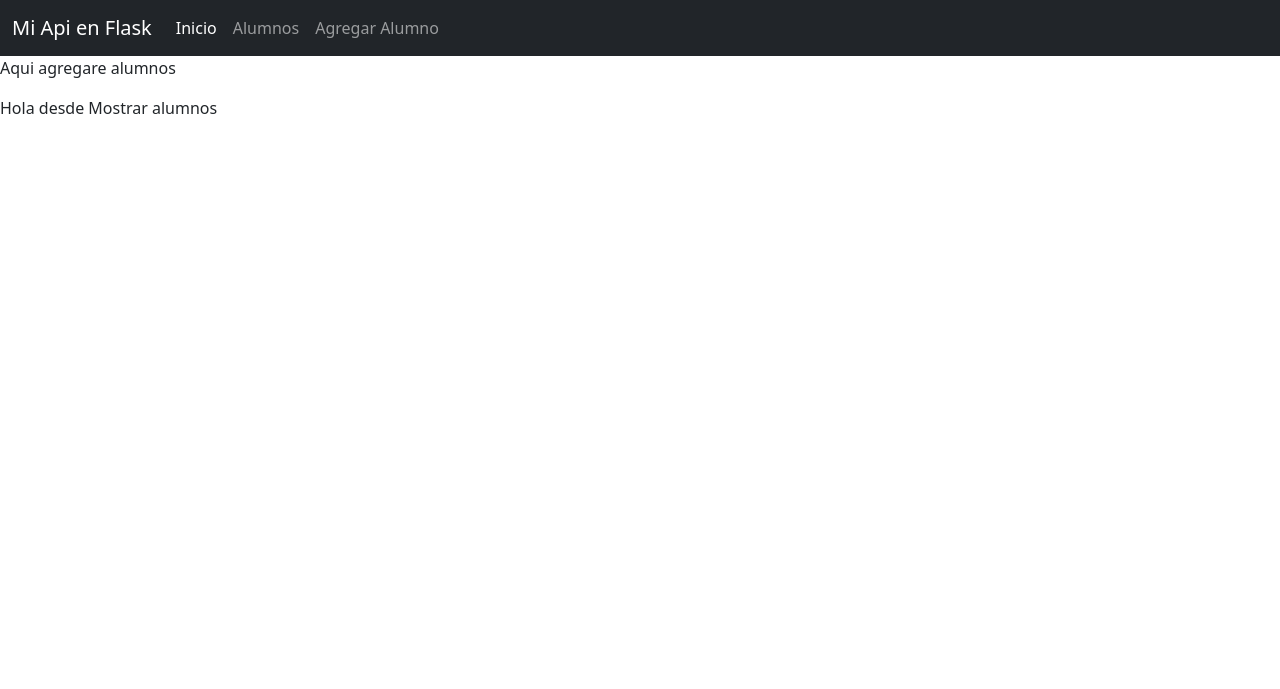
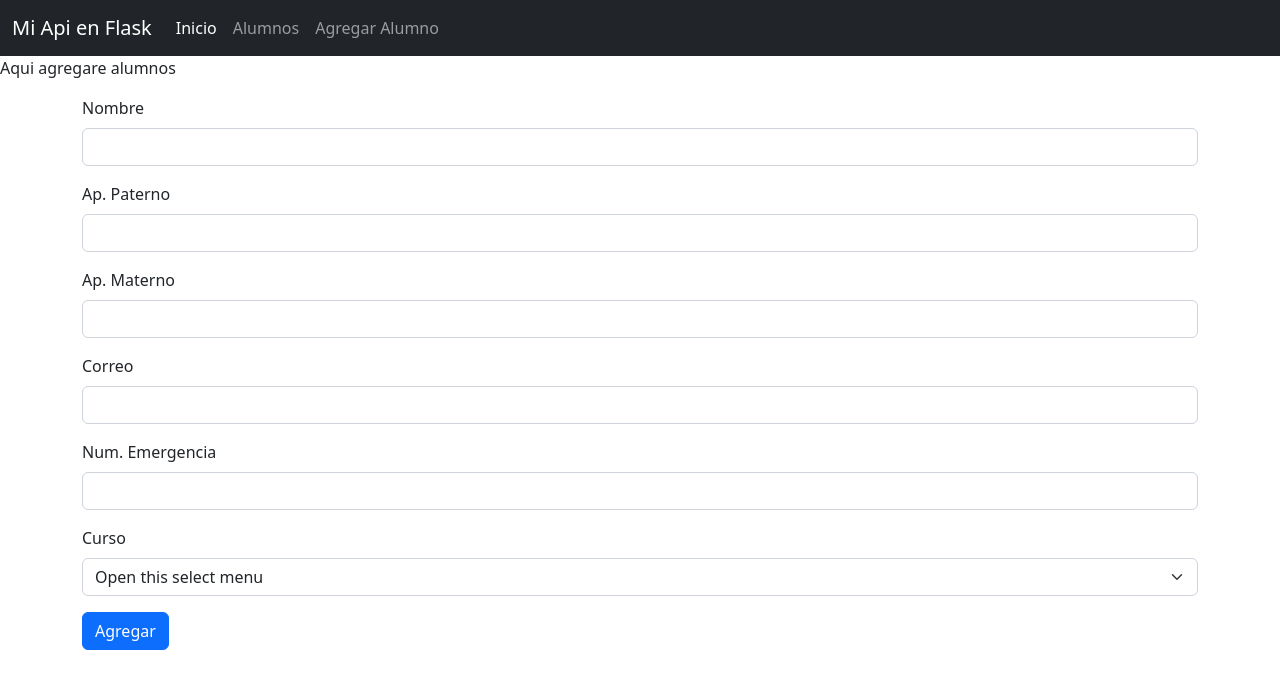
Before and after one commit to Adolfo20bm/backendg9, a Flask app: page /agregar-alumno in a window 1280 px wide. Shown: the top 689 px of the page. Run offline with Flask 2, Linux system fonts and the light colour scheme; data that the repository does not hold is empty; some libraries are stand-ins or nearby versions.

Commit message:
finalizacion proyecto de colegio

```diff
--- a/Dia-2/app.py
+++ b/Dia-2/app.py
@@ -1,4 +1,4 @@
-from flask import Flask, render_template
+from flask import Flask, render_template, request
 from flask_mysqldb import MySQL
 from os import environ
 
@@ -60,37 +60,24 @@ def devolver_alumnos():
 
     return render_template('mostrar_alumnos.html', alumnos=resultado_final, mensaje='Hola desde Falask')
 
-@app.route('/agregar-alumno', methods=['GET'])
+@app.route('/agregar-alumno', methods=['GET','POST'])
 def agregar_alumno():
-    #crea conexion
-    cursor = mysql.connection.cursor()
-    #clausuala a determinada tabla
-    cursor.execute("SELECT * FROM alumnos")
-    #devolver toda la info de esa consulta
-    resultado = cursor.fetchall()
-    #print(resultado)
-    resultado_final = []
-    for alumno in resultado:
-        alumno_diccionario = {
-            'id': alumno[0],
-            'nombre': alumno[1],
-            'ape_paterno': alumno[2],
-            'ape_materno': alumno[3],
-            'correo': alumno[4],
-            'num_emergencia': alumno[5],
-            'curso_id': alumno[6]
+    print(request.method)
+    if request.method == 'GET':
+        return render_template('agregar_alumno.html')
+    elif request.method == 'POST':
+        body = request.get_json()
+        #print(body)
+        cursor = mysql.connection.cursor()
+        # al poner el % luego del string es lo mismo que utilizar el metodo .format
+        cursor.execute("INSERT INTO alumnos (id, nombre, ape_paterno, ape_materno, correo, num_emergencia) VALUES (DEFAULT, '%s', '%s', '%s', '%s', '%s' )" % (
+            body.get('nombre'), body.get('ape_paterno'), body.get('ape_materno'), body.get('correo'), body.get('num_emergencia')))
+        # indicamos a la base de datos que esa insercion tiene que perdurar (de manera permanente)
+        mysql.connection.commit()
+        # cerrar la conexion con la base de datos
+        cursor.close()
+        return {
+            'message': 'Alumno agregado exitosamente'
         }
-        print(alumno_diccionario)
-        resultado_final.append(alumno_diccionario)
-
-#    return {
-#        'message': 'Los alumnos son:',
-#        'content': resultado_final
-#    }
-
-    return render_template('agregar_alumno.html', alumnos=resultado_final, mensaje='Hola desde Mostrar alumnos')
-
-
-
 
 app.run(debug=True)
--- /dev/null
+++ b/Dia-2/static/js/agregar_alumno.js
@@ -0,0 +1,37 @@
+const agregar = document.getElementById("btn_agregar");
+const nombre = document.getElementById("nombre");
+const ape_paterno = document.getElementById("ape_paterno");
+const ape_materno = document.getElementById("ape_materno");
+const correo = document.getElementById("correo");
+const num_emergencia = document.getElementById("num_emergencia");
+
+const agregarEvento = (e) => {
+  e.preventDefault();
+  const data = {
+    nombre: nombre.value,
+    ape_paterno: ape_paterno.value,
+    ape_materno: ape_materno.value,
+    correo: correo.value,
+    num_emergencia: num_emergencia.value,
+  };
+
+  fetch("/agregar-alumno", {
+    method: "POST",
+    body: JSON.stringify(data),
+    headers: {"Content-Type": "application/json" },
+  })
+    .then((request) => {
+      return request.json();
+    })
+    .then((data) => {
+      console.log(data);
+      // window.location.href = "/mostrar-alumnos";
+    })
+    .catch((error) => {
+      console.log("error al crear el alumno");
+
+    });
+
+};
+
+agregar.addEventListener("click", agregarEvento);
--- a/Dia-2/templates/agregar_alumno.html
+++ b/Dia-2/templates/agregar_alumno.html
@@ -1,6 +1,73 @@
 {% extends 'base.html' %}
 {% block cuerpo %}
 <p>Aqui agregare alumnos </p>
-<p>{{ mensaje }}</p>
+<div class="container">
+    <form>
+      <div class="mb-3">
+        <label for="nombre" class="form-label">Nombre</label>
+        <input
+          type="text"
+          class="form-control"
+          id="nombre"
+          aria-describedby="emailHelp"
+        />
+      </div>
+      <div class="mb-3">
+        <label for="ape_paterno" class="form-label">Ap. Paterno</label>
+        <input
+          type="text"
+          class="form-control"
+          id="ape_paterno"
+          aria-describedby="emailHelp"
+        />
+      </div>
+      <div class="mb-3">
+        <label for="ape_materno" class="form-label">Ap. Materno</label>
+        <input
+          type="text"
+          class="form-control"
+          id="ape_materno"
+          aria-describedby="emailHelp"
+        />
+      </div>
+      <div class="mb-3">
+        <label for="correo" class="form-label">Correo</label>
+        <input
+          type="email"
+          class="form-control"
+          id="correo"
+          aria-describedby="emailHelp"
+        />
+      </div>
+      <div class="mb-3">
+        <label for="num_emergencia" class="form-label">Num. Emergencia</label>
+        <input
+          type="number"
+          class="form-control"
+          id="num_emergencia"
+          aria-describedby="emailHelp"
+        />
+      </div>
 
+      <div class="mb-3">
+        <label for="num_emergencia" class="form-label">Curso</label>
+        <select class="form-select" aria-label="Default select example">
+          <option selected>Open this select menu</option>
+          {# el value debe ser el id de ese curso en la base de datos #}
+          <option value="1">One</option>
+          <option value="2">Two</option>
+          <option value="3">Three</option>
+        </select>
+      </div>
+      <button type="submit" class="btn btn-primary" id="btn_agregar">
+        Agregar
+      </button>
+    </form>
+  </div>
+  {% endblock %} {% block scripts%} {#
+  <script src="../static/js/agregar_alumno.js"></script>
+  #} {# para agregar archivos js, css o imagenes es recomendable utilizar el
+  statement url_for en el cual se indica que tipo de archivo y ademas su nombre de
+  archivo #}
+  <script src="{{ url_for('static', filename='js/agregar_alumno.js') }}"></script>
 {% endblock %}
--- a/Dia-2/templates/base.html
+++ b/Dia-2/templates/base.html
@@ -32,16 +32,18 @@
               <a class="nav-link active" aria-current="page" href="#">Inicio</a>
             </li>
             <li class="nav-item">
-              <a class="nav-link" href="/mostrar-alumnos">Alumnos</a>
+              <a class="nav-link" href="{{ url_for('devolver_alumnos')}}">Alumnos</a>
             </li>
             <li class="nav-item">
-              <a class="nav-link" href="agregar-alumno">Agregar Alumno</a>
+              <a class="nav-link" href="{{ url_for('agregar_alumno')}}">Agregar Alumno</a>
             </li>
           </ul>
         </div>
       </div>
     </nav>
     {% block cuerpo %} {% endblock %}
+    {% block scripts %} {% endblock %}
+
     <script
       src="https://cdn.jsdelivr.net/npm/bootstrap@5.2.2/dist/js/bootstrap.bundle.min.js"
       integrity="sha384-OERcA2EqjJCMA+/3y+gxIOqMEjwtxJY7qPCqsdltbNJuaOe923+mo//f6V8Qbsw3"
```
